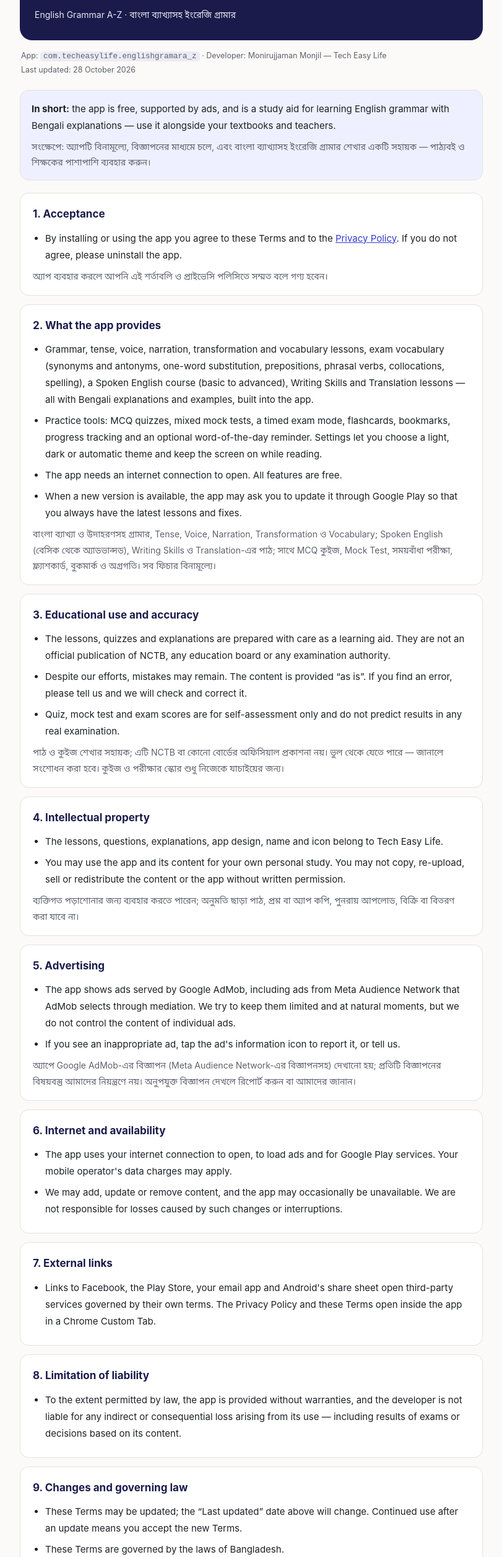
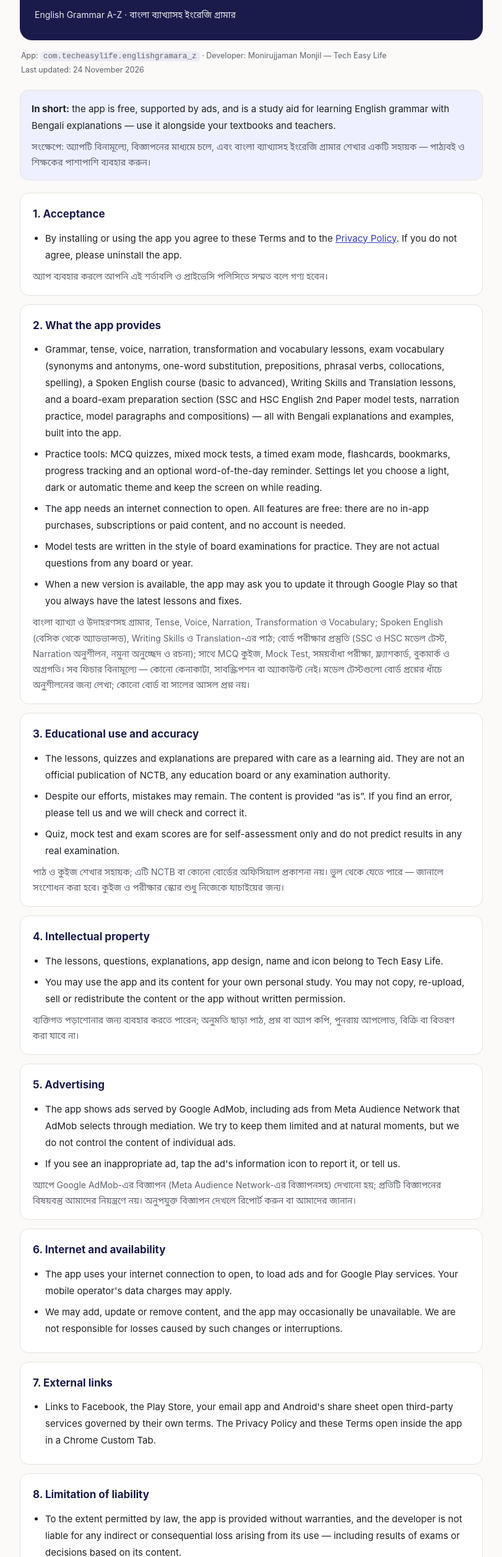
Before and after one commit to Monjil404/english-grammar-az-privacy, a plain HTML site: page terms.html in a window 1280 px wide. Shown: the part 88-2600 px from the top of the page at 62% size, without its empty margins (234-1045 px from the left). Drawn offline with Linux system fonts and the light colour scheme.

Commit message:
Terms for 9.3: board-exam section, no purchases, consumer rights, trader information
Co-Authored-By: Claude Opus 5.5 <noreply@anthropic.com>

```diff
--- a/terms.html
+++ b/terms.html
@@ -14,7 +14,7 @@
   </header>
   <div class="meta">
     App: <code>com.techeasylife.englishgramara_z</code> · Developer: Monirujjaman Monjil — Tech Easy Life<br>
-    Last updated: 28 October 2026
+    Last updated: 24 November 2026
   </div>
 
   <div class="summary">
@@ -31,13 +31,15 @@
   </section>
 
   <section><h2>2. What the app provides</h2><ul>
-    <li>Grammar, tense, voice, narration, transformation and vocabulary lessons, exam vocabulary (synonyms and antonyms, one-word substitution, prepositions, phrasal verbs, collocations, spelling), a Spoken English course (basic to advanced), Writing Skills and Translation lessons — all with Bengali explanations and examples, built into the app.</li>
+    <li>Grammar, tense, voice, narration, transformation and vocabulary lessons, exam vocabulary (synonyms and antonyms, one-word substitution, prepositions, phrasal verbs, collocations, spelling), a Spoken English course (basic to advanced), Writing Skills and Translation lessons, and a board-exam preparation section (SSC and HSC English 2nd Paper model tests, narration practice, model paragraphs and compositions) — all with Bengali explanations and examples, built into the app.</li>
     <li>Practice tools: MCQ quizzes, mixed mock tests, a timed exam mode, flashcards, bookmarks, progress tracking and an optional word-of-the-day reminder. Settings let you choose a light, dark or automatic theme and keep the screen on while reading.</li>
-    <li>The app needs an internet connection to open. All features are free.</li>
+    <li>The app needs an internet connection to open. All features are free: there are no in-app purchases, subscriptions or paid content, and no account is needed.</li>
+    <li>Model tests are written in the style of board examinations for practice. They are not actual questions from any board or year.</li>
     <li>When a new version is available, the app may ask you to update it through Google Play so that you always have the latest lessons and fixes.</li>
   </ul>
-    <div class="bn">বাংলা ব্যাখ্যা ও উদাহরণসহ গ্রামার, Tense, Voice, Narration, Transformation ও Vocabulary; Spoken English (বেসিক থেকে অ্যাডভান্সড), Writing Skills ও Translation-এর পাঠ;
-    সাথে MCQ কুইজ, Mock Test, সময়বাঁধা পরীক্ষা, ফ্ল্যাশকার্ড, বুকমার্ক ও অগ্রগতি। সব ফিচার বিনামূল্যে।</div>
+    <div class="bn">বাংলা ব্যাখ্যা ও উদাহরণসহ গ্রামার, Tense, Voice, Narration, Transformation ও Vocabulary; Spoken English (বেসিক থেকে অ্যাডভান্সড), Writing Skills ও Translation-এর পাঠ; বোর্ড পরীক্ষার প্রস্তুতি (SSC ও HSC মডেল টেস্ট, Narration অনুশীলন, নমুনা অনুচ্ছেদ ও রচনা);
+    সাথে MCQ কুইজ, Mock Test, সময়বাঁধা পরীক্ষা, ফ্ল্যাশকার্ড, বুকমার্ক ও অগ্রগতি। সব ফিচার বিনামূল্যে — কোনো কেনাকাটা, সাবস্ক্রিপশন বা অ্যাকাউন্ট নেই।
+    মডেল টেস্টগুলো বোর্ড প্রশ্নের ধাঁচে অনুশীলনের জন্য লেখা; কোনো বোর্ড বা সালের আসল প্রশ্ন নয়।</div>
   </section>
 
   <section><h2>3. Educational use and accuracy</h2><ul>
@@ -76,12 +78,22 @@
 
   <section><h2>8. Limitation of liability</h2><ul>
     <li>To the extent permitted by law, the app is provided without warranties, and the developer is not liable for any indirect or consequential loss arising from its use — including results of exams or decisions based on its content.</li>
-  </ul></section>
+    <li>Nothing in these Terms limits or excludes any right you have as a consumer under the laws of the country where you live (for example in the European Economic Area or the United Kingdom) that cannot be limited by agreement.</li>
+  </ul>
+    <div class="bn">আইনের অনুমোদিত সীমার মধ্যে অ্যাপটি কোনো নিশ্চয়তা ছাড়া দেওয়া হয়; তবে আপনার দেশের ভোক্তা-সুরক্ষা আইনে যে অধিকার চুক্তি দিয়ে বাদ দেওয়া যায় না, এই শর্তাবলি তা সীমিত করে না।</div>
+  </section>
 
   <section><h2>9. Changes and governing law</h2><ul>
     <li>These Terms may be updated; the “Last updated” date above will change. Continued use after an update means you accept the new Terms.</li>
-    <li>These Terms are governed by the laws of Bangladesh.</li>
+    <li>These Terms are governed by the laws of Bangladesh. If you use the app as a consumer in another country, you also keep the protection of the mandatory consumer laws of that country.</li>
   </ul></section>
+
+  <section><h2>10. Trader information, questions and complaints</h2><ul>
+    <li>The app is published on Google Play by Monirujjaman Monjil (Tech Easy Life), who is registered on Google Play as a trader. The trader contact details verified by Google are shown on the app's Google Play listing.</li>
+    <li>For questions, error reports or complaints about the app, email us at the address below. We aim to reply within 7 days.</li>
+  </ul>
+    <div class="bn">অ্যাপটি Google Play-তে Monirujjaman Monjil (Tech Easy Life) প্রকাশ করেন, যিনি Google Play-তে trader হিসেবে নিবন্ধিত; Google-এর যাচাই করা যোগাযোগের তথ্য অ্যাপের Play Store পাতায় দেখা যায়। প্রশ্ন, ভুল বা অভিযোগ ইমেইলে জানান; সাধারণত ৭ দিনের মধ্যে উত্তর দেওয়া হয়।</div>
+  </section>
 
   <div class="contact">
     <b>Contact · যোগাযোগ</b><br>
```
